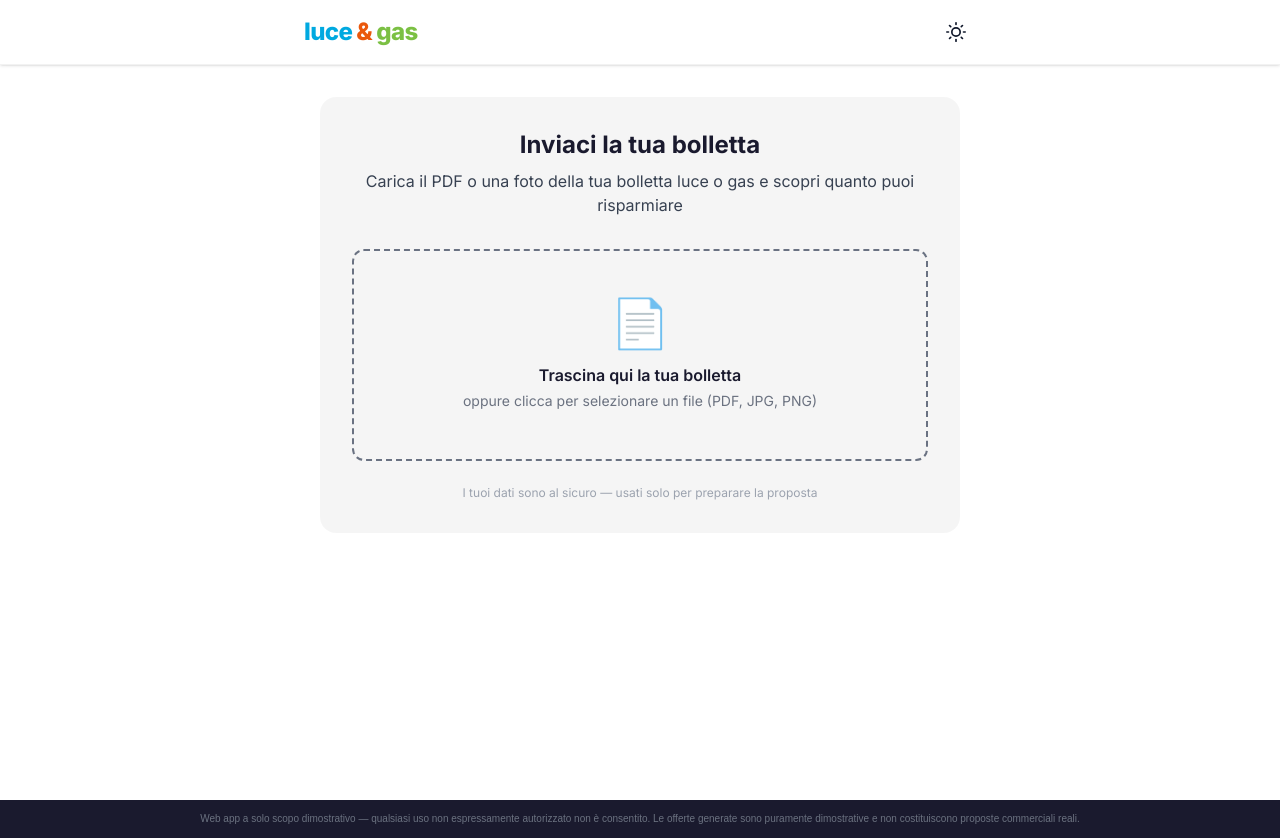
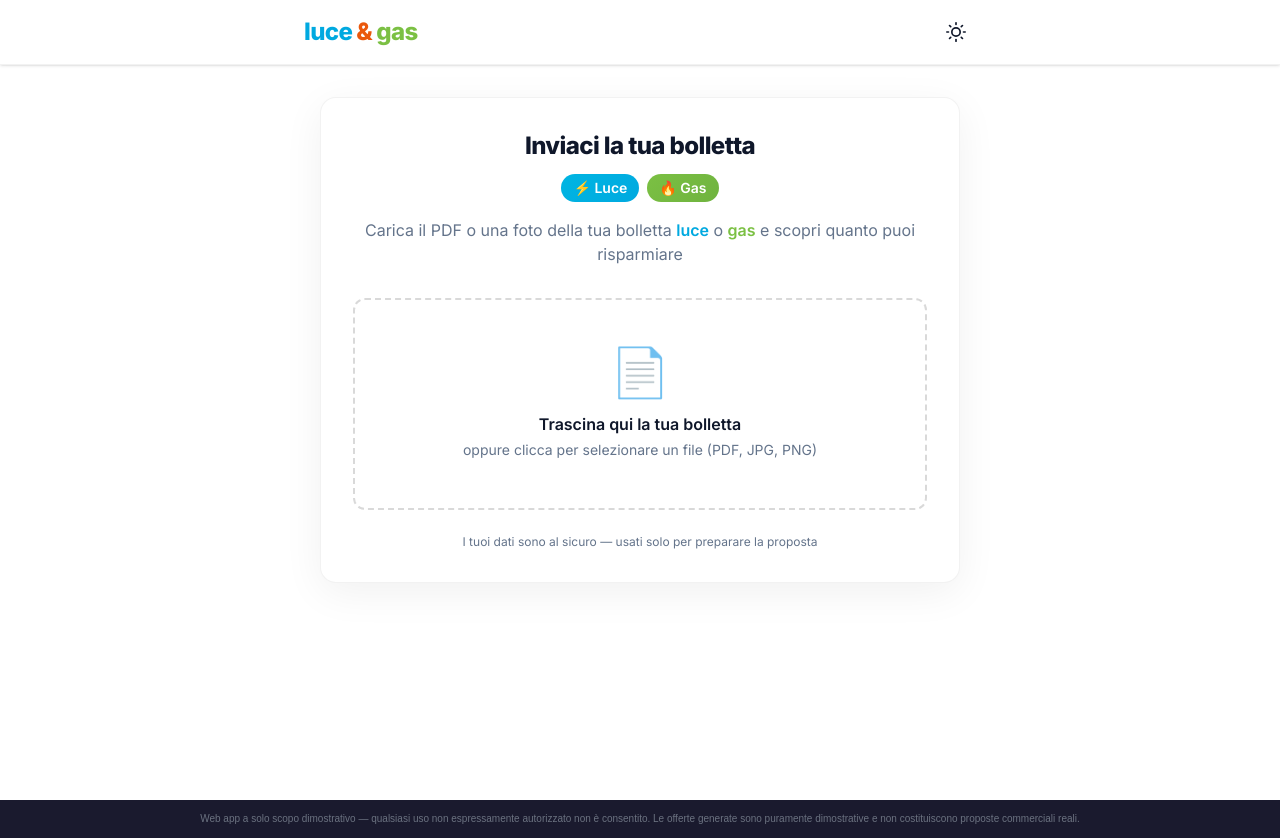
Before and after one commit to dOuReallyDo/BOLLETTE_LUCEW3, a Next.js app: page / in a window 1280 px wide. Built offline with nearby package versions, Linux system fonts and the light colour scheme.

Commit message:
style(upload): align upload page to POC — verdino bg, Inter, luce(cyan)/gas(green) colors + icons

```diff
--- a/src/app/entra/page.tsx
+++ b/src/app/entra/page.tsx
@@ -30,7 +30,7 @@ export default function EntraPage() {
   }
 
   return (
-    <main className="windtre min-h-screen flex items-center justify-center p-4 bg-gradient-to-b from-white to-[#fff7ed]">
+    <main className="windtre min-h-screen flex items-center justify-center p-4 bg-gradient-to-b from-[#f0fdf4] to-[#ecfdf5]">
       <form
         onSubmit={handleSubmit}
         className="w-full max-w-sm rounded-2xl border border-black/5 bg-white shadow-[0_10px_40px_rgba(0,0,0,0.08)] p-8"
--- a/src/app/page.tsx
+++ b/src/app/page.tsx
@@ -420,7 +420,7 @@ export default function Home() {
   };
 
   return (
-    <div className="windtre min-h-screen bg-gradient-to-b from-white to-[#fff7ed]" data-theme="light">
+    <div className="windtre min-h-screen bg-gradient-to-b from-[#f0fdf4] to-[#ecfdf5]" data-theme="light">
       {/* Header — sticky (WINDTRE LUCE&GAS) */}
       <header className="sticky top-0 z-50 bg-white border-b border-black/5 py-3 px-6 shadow-sm">
         <div className="max-w-2xl mx-auto flex items-center justify-between">
@@ -480,18 +480,24 @@ export default function Home() {
 
         {/* Step 1: Upload */}
         {step === "upload" && (
-          <div className="bg-white/10 backdrop-blur rounded-2xl p-8 text-center">
-            <h2 className="text-white text-2xl font-bold mb-2">
+          <div className="bg-white rounded-2xl border border-black/5 shadow-[0_10px_40px_rgba(0,0,0,0.06)] p-8 text-center">
+            <h2 className="text-[#0f172a] text-2xl font-extrabold tracking-tight mb-3">
               Inviaci la tua bolletta
             </h2>
-            <p className="text-gray-300 mb-8">
-              Carica il PDF o una foto della tua bolletta luce o gas e scopri quanto puoi risparmiare
+            <div className="flex items-center justify-center gap-2 mb-4">
+              <span className="inline-flex items-center gap-1.5 text-sm font-semibold w3-grad-luce text-white rounded-full px-3 py-1">⚡ Luce</span>
+              <span className="inline-flex items-center gap-1.5 text-sm font-semibold w3-grad-gas text-white rounded-full px-3 py-1">🔥 Gas</span>
+            </div>
+            <p className="text-[var(--w3-muted)] mb-8">
+              Carica il PDF o una foto della tua bolletta{" "}
+              <span className="text-[#00a9e0] font-semibold">luce</span> o{" "}
+              <span className="text-[#7bc043] font-semibold">gas</span> e scopri quanto puoi risparmiare
             </p>
             <label
               className={`block border-2 border-dashed rounded-xl p-12 cursor-pointer transition-all ${
                 dragActive
-                  ? "border-[#ea580c] bg-[#ea580c]/10"
-                  : "border-gray-500 hover:border-[#ea580c] hover:bg-white/5"
+                  ? "border-[#00a9e0] bg-[#00a9e0]/10"
+                  : "border-black/15 hover:border-[#00a9e0] hover:bg-[#f0fdf4]"
               }`}
               onDragOver={(e) => { e.preventDefault(); setDragActive(true); }}
               onDragLeave={() => setDragActive(false)}
@@ -508,14 +514,14 @@ export default function Home() {
                 onChange={(e) => e.target.files?.[0] && handleUpload(e.target.files[0])}
               />
               <div className="text-5xl mb-4">📄</div>
-              <p className="text-white font-semibold mb-1">
+              <p className="text-[#0f172a] font-semibold mb-1">
                 Trascina qui la tua bolletta
               </p>
-              <p className="text-gray-400 text-sm">
+              <p className="text-[var(--w3-muted)] text-sm">
                 oppure clicca per selezionare un file (PDF, JPG, PNG)
               </p>
             </label>
-            <p className="text-gray-500 text-xs mt-6">
+            <p className="text-[var(--w3-muted)] text-xs mt-6">
               I tuoi dati sono al sicuro — usati solo per preparare la proposta
             </p>
           </div>
```
